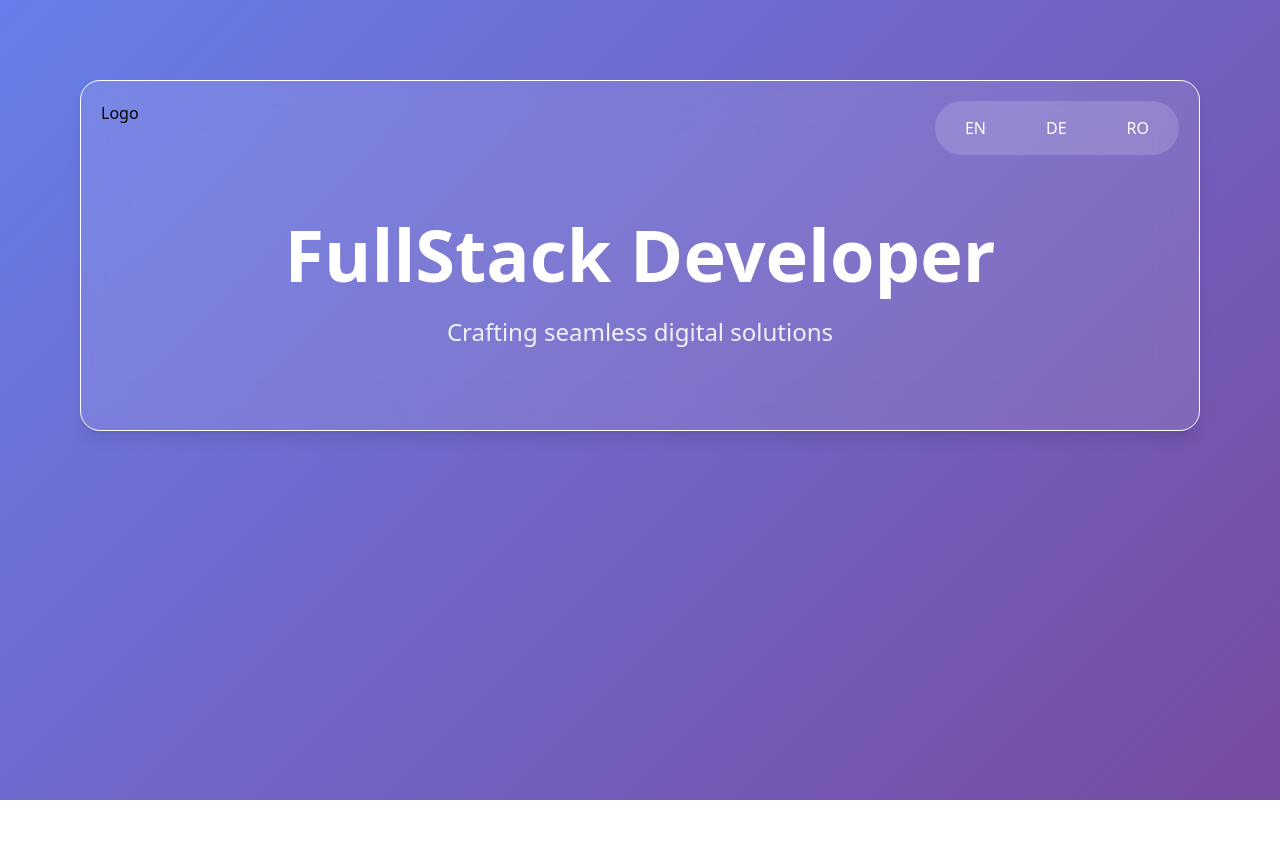
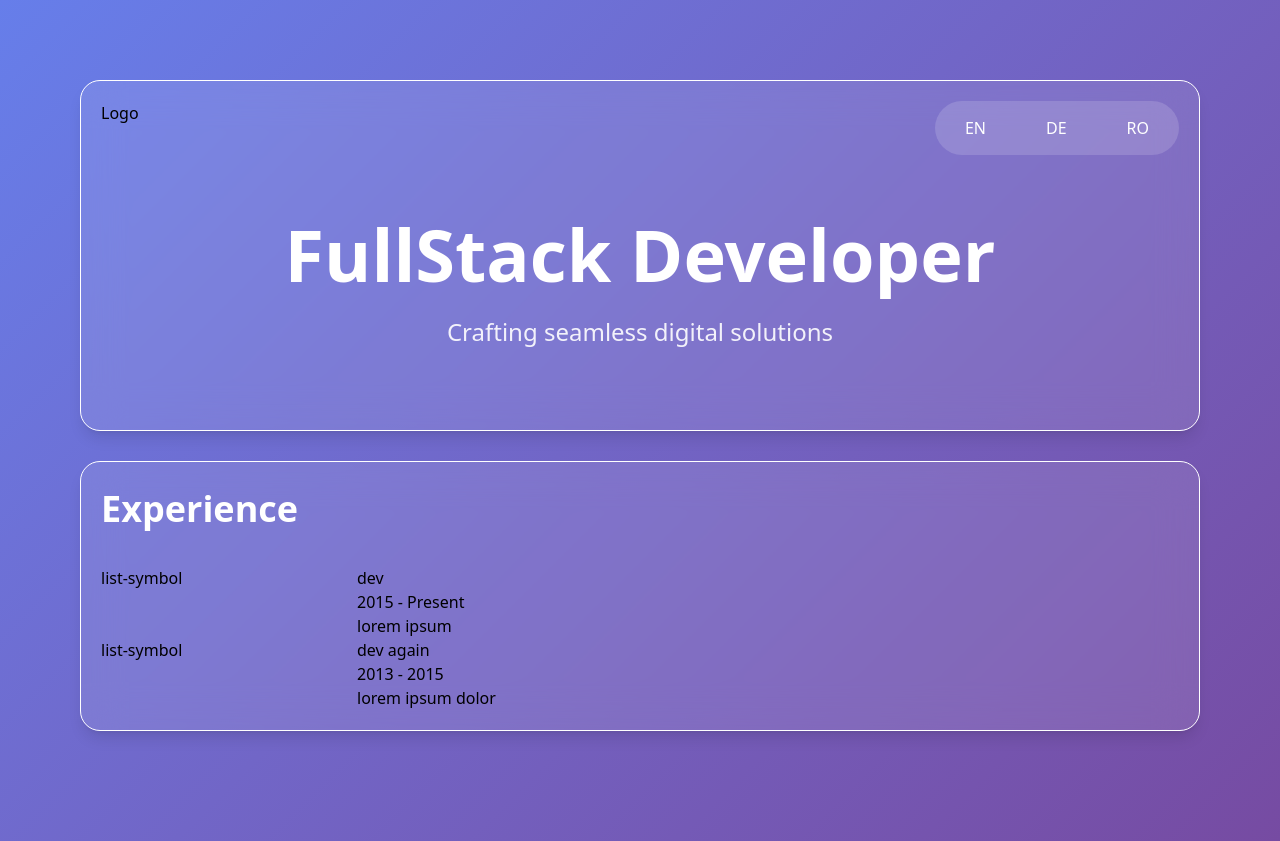
Before and after one commit to DincaToni/tonidinca_webapp-frontend-next, a Next.js app: page / in a window 1280 px wide. Before the commit the page ends 800 px from the top, so only its background shows below. Built offline with nearby package versions, Linux system fonts and the light colour scheme.

Commit message:
initial timeline system created

```diff
--- /dev/null
+++ b/app/components/molecules/timeline.tsx
@@ -0,0 +1,31 @@
+import TimelineItem from "./timelineItem";
+
+type timelineItemsType = {
+  title: string;
+  period: [number, number | "Present"];
+  description: string[];
+};
+
+//add verification for period (years should not be lower than present - 100 or in the future) (joi)
+//add testing for things like -> if input period is "Present" then result should be Present
+//                            ->if input period is "2015" then result should be "2015"
+//                            ->if input period is "1015" then result should be result of verification
+//                            ->if input period is "3015" then result should be result of verification
+//                            ->if input description is null/empty/more than 6/ length of any item in array is bigger than x then result should be result of verification
+
+let Timeline = ({ timelineItems }: { timelineItems: timelineItemsType[] }) => {
+  return (
+    <>
+      <div>
+        {timelineItems.map((item) => (
+          <div className="flex">
+            <div className="bg-green min-w-3xs">list-symbol</div>
+            <TimelineItem item={item}></TimelineItem>
+          </div>
+        ))}
+      </div>
+    </>
+  );
+};
+
+export default Timeline;
--- /dev/null
+++ b/app/components/molecules/timelineItem.tsx
@@ -0,0 +1,17 @@
+type timelineItemType = {
+  title: string;
+  period: [number, number | "Present"];
+  description: string[];
+};
+
+let TimelineItem = ({ item }: { item: timelineItemType }) => {
+  return (
+    <div>
+      <h3>{item.title}</h3>
+      <p>{item.period[0] + " - " + item.period[1]}</p>
+      <p>{item.description}</p>
+    </div>
+  ); //item.description should be a list
+};
+
+export default TimelineItem;
--- /dev/null
+++ b/app/components/organisms/experience.tsx
@@ -0,0 +1,26 @@
+import Title from "../atoms/title";
+import Timeline from "../molecules/timeline";
+
+let Experience = () => {
+  return (
+    <div className="sectionGlassBackground">
+      <Title type="sectionTitle"> Experience</Title>
+      <Timeline
+        timelineItems={[
+          {
+            title: "dev",
+            period: [2015, "Present"],
+            description: ["lorem ipsum"],
+          }, //for development purposes
+          {
+            title: "dev again",
+            period: [2013, 2015],
+            description: ["lorem ipsum dolor"],
+          },
+        ]}
+      ></Timeline>
+    </div>
+  );
+};
+
+export default Experience;
--- a/app/components/templates/homePageTemplate.tsx
+++ b/app/components/templates/homePageTemplate.tsx
@@ -1,9 +1,11 @@
+import Experience from "../organisms/experience";
 import Hero from "../organisms/hero";
 
 let HomePageTemplate = () => {
   return (
     <>
       <Hero></Hero>
+      <Experience></Experience>
     </>
   );
 };
--- a/app/globals.css
+++ b/app/globals.css
@@ -20,4 +20,8 @@
   .heroTitle {
     @apply text-white text-[72px] font-extrabold mb-[20px] leading-[1.1];
   }
+
+  .sectionTitle {
+    @apply text-[36px] text-white font-bold mb-[30px];
+  }
 }
```
